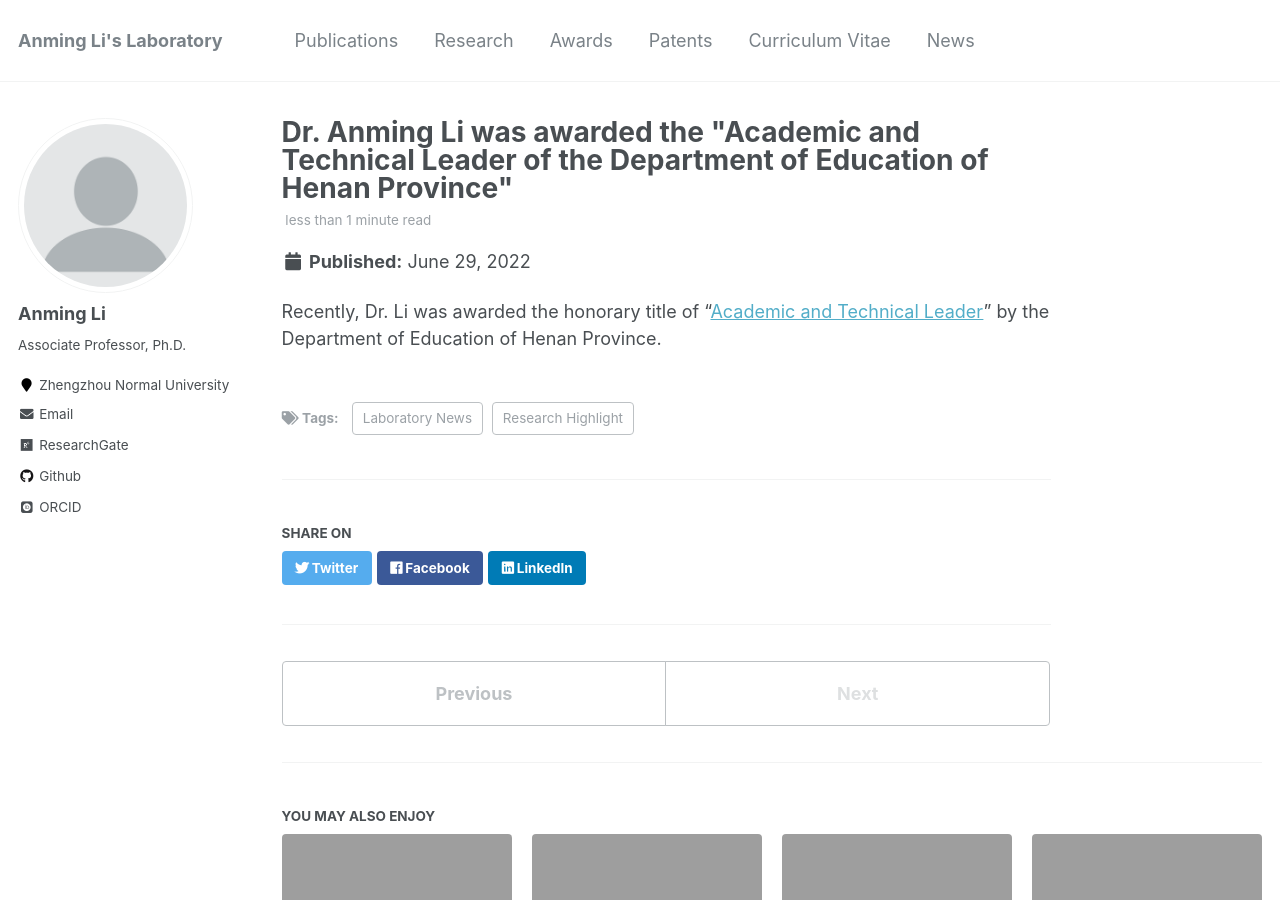
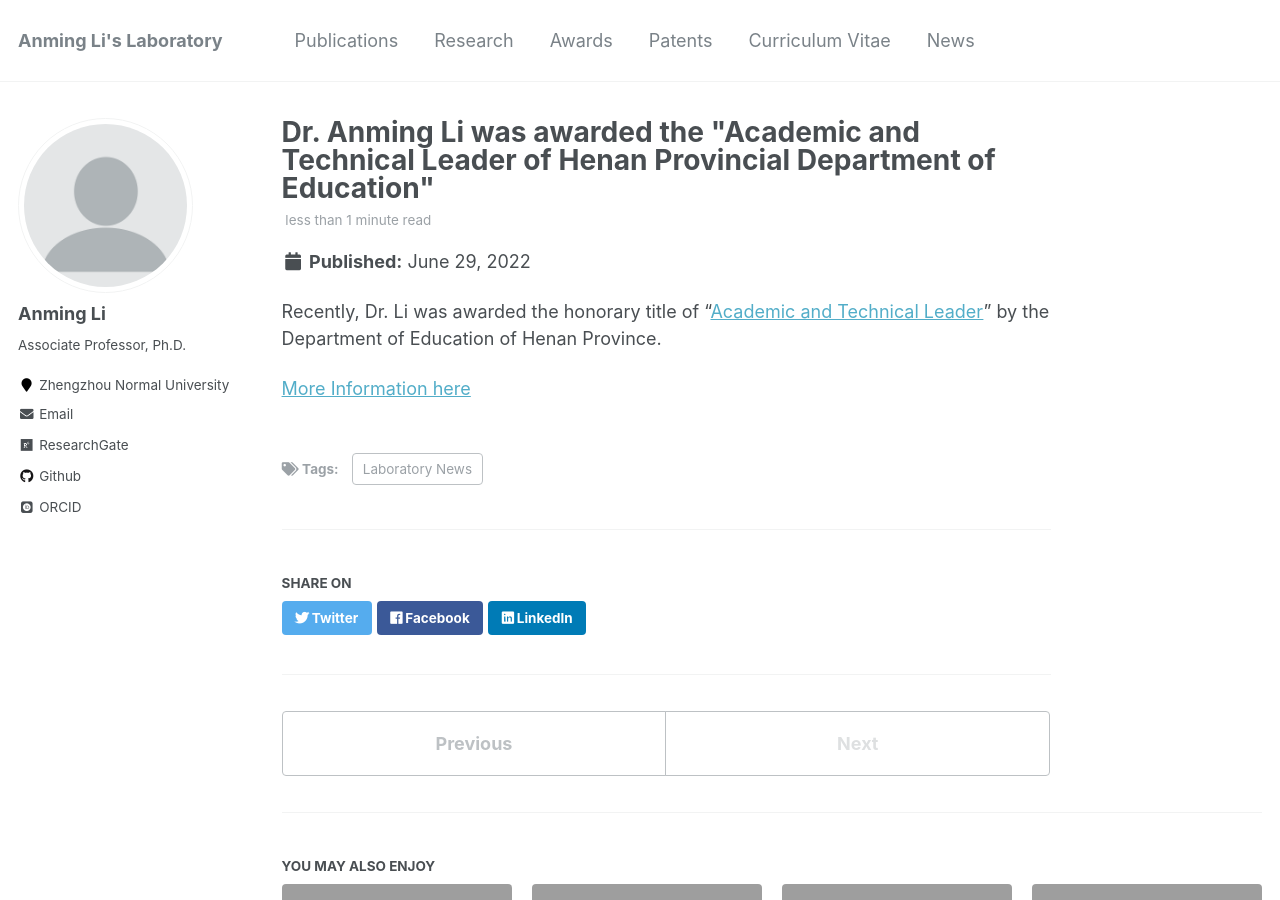
Before and after one commit to ucnclab/ucnclab.github.io, a Jekyll site: the page built from _posts/2022-06-29-blog-post-5.md, in a window 1280 px wide and 900 px high. Built offline with Jekyll 4.4.1, drawn with Linux system fonts in a browser that asks for light colours; some web fonts are replaced.

Commit message:
Add files via upload

```diff
--- a/_posts/2022-06-29-blog-post-5.md
+++ b/_posts/2022-06-29-blog-post-5.md
@@ -1,10 +1,11 @@
 ---
-title: 'Dr. Anming Li was awarded the &#34;Academic and Technical Leader of the Department of Education of Henan Province&#34;'
+title: 'Dr. Anming Li was awarded the &#34;Academic and Technical Leader of Henan Provincial Department of Education&#34;'
 date: 2022-06-29
 permalink: /posts/2022/06/blog-post-5/
 tags:
-  - Research Highlight
   - Laboratory News
 ---
 
 Recently, Dr. Li was awarded the honorary title of "[Academic and Technical Leader](/awards/2022-award5)" by the Department of Education of Henan Province.
+
+[More Information here](http://jyt.henan.gov.cn/2022/06-27/2476036.html)
```
